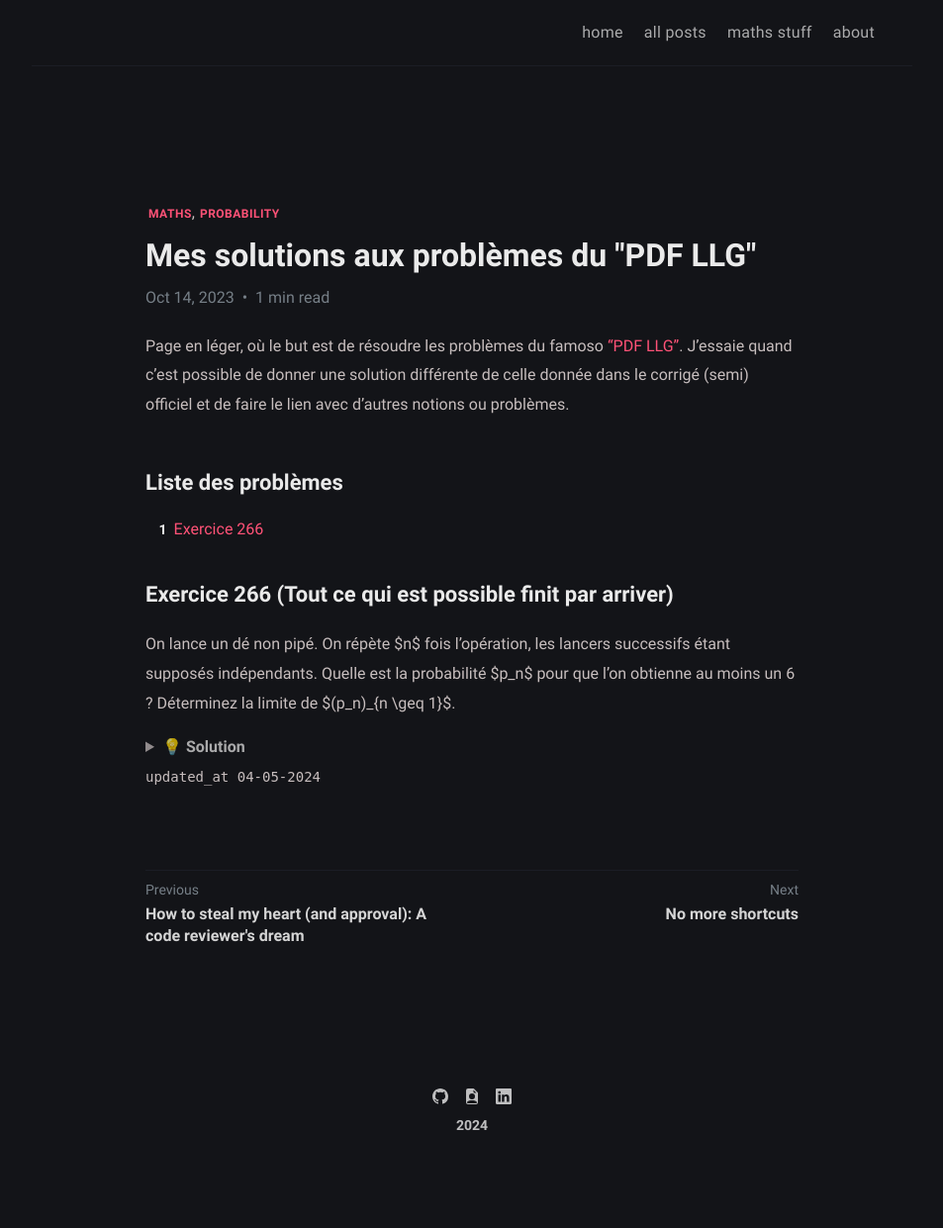
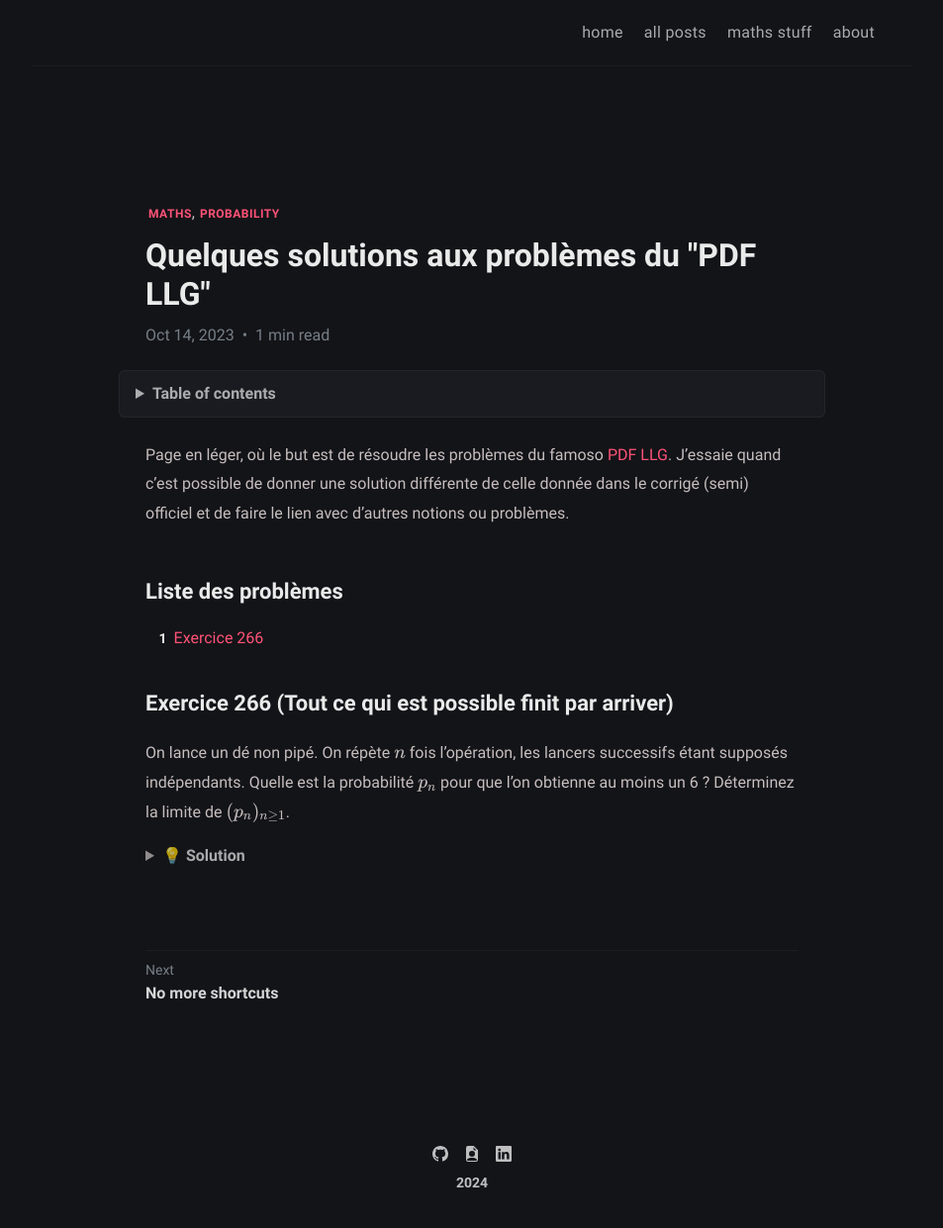
Before and after one commit to Cyril9227/cyril9227.github.io, a Jekyll site: the page built from _posts/llg/2023-10-14-llg.md, in a window 1280 px wide. Shown: the whole page at 99% size, without its empty margins (163-1116 px from the left). Built offline with Jekyll 4.4.1, drawn with Linux system fonts in a browser that asks for light colours; nearby versions of some CDN libraries; some web fonts are replaced; the table of contents is made by our own code; before the commit the page ends 1183 px from its top, so only the background shows below that; some of the changed lines change nothing that is shown.

Commit message:
maths formating ?

```diff
--- a/_posts/how-to-steal-my-heart-and-approval-a-code-reviewers-dream/2023-10-14-how-to-steal-my-heart-and-approval-a-code-reviewers-dream.md
+++ /dev/null
@@ -1,243 +0,0 @@
----
-title: "How to steal my heart (and approval): A code reviewer's dream"
-date: 2023-10-14 08:38:03 +00:00
-modified: 2024-05-04 10:30:02 +00:00
-tags: [tech]
-description: What, why and how to review changed code.
-toc: true
----
-Before diving into the topic of code reviews, I will be very presumptuous and make a ridiculous assumption: **we need to live**. If you disagree and/or are depressed, please continue reading not because I will cure your depression, but because I list some ideas that *might* motivate you and your team to do some code reviews.
-
-# Back to the basics
-To live, we need to access some **essential resources** (e.g., water, that’s it really). We can easily access them by **paying money**. Furthermore, by paying money, we can access more things that make us comfortable and **happy**.
-
-But **how do we earn money** exactly?
-
-A common way to earn money is to **solve problems** where the solution is rewarded with money.
-
-Usually
-- the *bigger* the problem is, the bigger the reward is
-- the *better* (i.e., higher quality) the solution is, the bigger the reward is
-
-So, we have 2 clearly defined **goals** now:
-1. Solve bigger problems
-2. Come up with better solutions
-
-Solving bigger problems is easy: just **hire more** people! However, there is a caveat; this **decreases the reward** of the solutions.
-
-# Solving "bigger and better"
-Hiring more people decreases the *quality* of the solution, and it's pretty hard to maintain or increase it. This problem is commonly known as the **project management triangle**[.](https://en.wikipedia.org/wiki/Project_management_triangle)
-
-<figure>
-	<img src="/how-to-steal-my-heart-and-approval-a-code-reviewers-dream/project-management-triangle-with-comments.png" alt="project management triangle with comments">
-	<figcaption>The project management triangle (with comments, read the next paragraph)</figcaption>
-</figure>
-
-Imagine that we are a dot in the triangle. We may only stay in a single spot. According to this triangle, when we hire more people, the cost will increase, so the time and the amount of features it introduces will decrease.
-
-Depending on the business model, the project managers might be more lenient on one side; however, most businesses aim to be in the middle. Luckily, there are **many examples** of companies and their practices which **proved to be successful** in solving big problems by managing many people and yet maintaining a high quality for their solutions. So, I went through some of the most money-generating big and tech businesses, and read their **Software Engineering handbooks** (e.g., [Google's handbook](https://abseil.io/resources/swe-book)). I learned how they achieve high-quality solutions with many people, and I will be sharing my understanding.
-
-# Why review someone else code?
-
-## The best of ~~both~~ all worlds
-While trying to solve big problems, companies need higher solution output, so they hire more problem solvers. Imagine we are at one of those companies trying to solve a big problem, and have enough of good problem solvers. If we ask the same problem to 50 of them, we will (or might) get 50 different answers.
-
-Within those 50 answers, there will be answers which are:
-- more **correct** (e.g., satisfies all acceptance criteria)
-- **easier to understand/readable** (e.g., has cleaner variable/function/class names)
-- more **efficient** (e.g., has lower time/space complexity)
-- more **stylish** (e.g., follows the team's/company's/language's styling guides and best practices)
-- more **maintainable** (e.g., causes less bugs in the future)
-- more **bug-free**
-- more **tested** (e.g., has more test cases )
-- more **documented**
-- and more mores...
-
-What if we could combine the most correct solution with the most readable, and then **combine the rest of the qualities** in the list...
-
-**It's possible!** At least to some extent.
-
-We pick the most bug-free solution...
-And we pick the most readable solution...
-Then, we ask them to peer review each other's code...
-
-YES! WE JUST DISCOVERED THE TERM **"CODE REVIEW"** 🥳👯🪩🥂
-
-Due to time constraints, we can't compare every single solution to each other, but we can hire better problem solvers and make only a few review each other's code.
-
-Furthermore, imagine the peer review was done not just verbally, but also written. So, the changes and comments will act as a **historical record**.
-
-## Sharing is caring
-
-As well as achieving a high quality, code review has other benefits.
-
-- Every engineer gets to know more of the codebase
-	- More engineers can implement more solutions
-	- When someone quits, not too many resources are spent relearning that particular codebase
-- Decreases imposter syndrome
-	- Once in a blue moon, the reviewer might see some shit code and feel good about themselves for thinking "I can do better than that"
-- It makes the engineer feel a part of the (bigger) team
-
-# How to review the code?
-
-Surprisingly, **Google doesn't have a strict set of rules** on how to perform code reviews. They found out that when creative solutions are required, stricter environments perform worse compared to more relaxed environments.
-
-## Dividing the workload
-
-However, there are 3 main points that Google likes to pay specific attention to:
-- **correctness**
-- **consistency**
-- **language readability/code quality**
-
-And they distribute these responsibilities to **3 roles**:
-
-1. The first role (who is familiar with the code and passed "the process of code readability training in a particular language") approves the correctness
-	<details>
-	<summary>correctness <i>(click on the "▶" to expand!)</i></summary>
-	<ul>
-		<li><b>Correctness</b>: Is the expected behaviour equal to the current behaviour? Can I answer "Why would this solution NOT work"?</li>
-			<ul>
-				<li><b>Scope</b>: Is there any part of the change that is out-of-scope?</li>
-				<li><b>Planning</b>: Did the author make any assumptions?</li>
-				<li><b>Different parts</b>:</li>
-				<ul>
-					<li><b>Data structure</b>: Could we reuse existing ones? Are there any memory leaks?</li>
-					<li><b>Algorithm</b>: Does it have optimal space and time complexity?</li>
-					<li><b>Design</b>: Carefully inspect the design and compare it with the current result.</li>
-					<li><b>Security</b>: Is any secret exposed?</li>
-				</ul>
-				<li><b>Outside the box</b>: Did the author consider and handle edge cases?</li>
-				<li><b>Tests</b>: Does the code have automated tests that cover all the new functionality including edge cases?</li>
-				<li><b>Documentation</b>: Did the developer update the relevant documentation?</li>
-			</ul>
-	</ul>
-	</details>
-
-2. The second role (i.e., an *owner* who is a senior and has deep knowledge of this codebase) approves that the code is appropriate for this particular part of the codebase
-	<details>
-	<summary>consistency</summary>
-	<ul>
-		<li><b>Consistency</b>: Is there any part that can be rewritten with existing functions/variables? Answering this question requires good knowledge of the codebase.</li>
-		<ul>
-			<li><b>Modularisation/Maintainability</b>: Is the code flexible enough to be reused in the <i>near</i> future?</li>
-		</ul>
-	</ul>
-	</details>
-
-3. The third role (who is not very familiar with the particular codebase) approves the language readability
-	<details>
-	<summary>language readability/code quality</summary>
-	<ul>
-		<li><b>Language readability/code quality</b>: Can I read the diff seamlessly?</li>
-		<ul>
-			<li><b>Naming</b>: Did the author choose clear names for variables, classes, methods, etc.?</li>
-			<li><b>Style</b>: Does the code follow our style guides (e.g., ESLint rules, Prettier rules, some of <a href="http://google.github.io/styleguide/">Google's style guide</a>)? Don't make comments on personal preference.</li>
-		</ul>
-	</ul>
-	</details>
-
-These roles may be done by different individuals, but usually, **the same person does all three**.
-
-## Human shortcuts
-
-Google introduced some **abbreviations** to speed up the code reviewing. The most popular abbreviations that are used by the reviewer are:
-- **LGTM** (looks good to me): Approves the comprehensiveness and correctness of the change.
-- **FYI** (for your information): No action is required, but note to the author.
-- **PTAL** (please take another look): When the reviewer disagrees with the owner, they should recommend an alternative solution and ask the reviewer to take another look at their comment.
-
-## Robot shortcuts
-
-Google has a step before submitting the change: **presubmit**. A presubmit process is an automated process that runs **tests**, **linters**, and **formatters** before submitting the change. This helps to scale the code by reducing the workload of engineers.
-
-## Further best practices
-
-### When coming up with a change request...
-
-- **Optimise for the reader**
-	- Write good descriptions
-	- Write the summary of the change
-	- Explain "why" this was the proposed change
-	- Include a demo (e.g., if it's a front end change)
-- **Keep the change under 200 lines**
-	- Easier to digest individually
-	- Introduces fewer merging conflicts
-	- Easier to find bugs
-- **Review the change within 24 working hours**
-	- A shipped solution is more important than a work-in-progress change
-	- As an author, coming back at the code after some time working on something different can be mentally exhausting
-
-### When reviewing a code...
-
-- **Be polite and professional**
-	- Butchering and being "brutally honest" discourages the author from providing more solutions
-- **Cherish the author's solution**
-	- ✅ I loved how you solved X!
-- **Don't assume**
-- **Ask anything that is unclear**
-- **Replace commanding with asking**
-	- ❌ Record a demo for god's sake!
-	- ✅ Can you record a demo?
-- **Replace "you" with "we"**
-	- ❌ Can you record a demo?
-	- ✅ Can we have a demo?
-- **Don't reject a change just because the approach is different**
-	- As long as the given solution is within the agreed standards, don't point out an approach just because it's your personal preference
-
-# Conclusion
-
-We started the discussion with needing money to live and be happier. Then, we mentioned how to make money (e.g., solving problems), and what increases the monetary reward (e.g., the bigger the problem and the better the solution, the bigger the reward).
-
-After finding the motivation to do bigger and better, we provided an example to find the origins of code review. Then, we went into detail on why code review is important, and the best practices that Google follows to maximise the reward.
-
-# TL;DR
-
-- Code review is a peer review and a historical record of that change.
-- Code review improves the solutions by combining better qualities of different solutions and perspectives.
-- Code review helps with sharing knowledge, decreasing imposter syndrome, and making the engineer feel part of a team.
-- Avoid setting strict rules, because creative solutions require relaxed environments.
-- When reviewing a code, check for the following qualities:
-	<details>
-	<summary>correctness <i>(click on the "▶" to expand!)</i></summary>
-	<ul>
-		<li><b>Correctness</b>: Is the expected behaviour equal to the current behaviour? Can I answer "Why would this solution NOT work"?</li>
-			<ul>
-				<li><b>Scope</b>: Is there any part of the change that is out-of-scope?</li>
-				<li><b>Planning</b>: Did the author make any assumptions?</li>
-				<li><b>Different parts</b>:</li>
-				<ul>
-					<li><b>Data structure</b>: Could we reuse existing ones? Are there any memory leaks?</li>
-					<li><b>Algorithm</b>: Does it have optimal space and time complexity?</li>
-					<li><b>Design</b>: Carefully inspect the design and compare it with the current result.</li>
-					<li><b>Security</b>: Is any secret exposed?</li>
-				</ul>
-				<li><b>Outside the box</b>: Did the author consider and handle edge cases?</li>
-				<li><b>Tests</b>: Does the code have automated tests that cover all the new functionality including edge cases?</li>
-				<li><b>Documentation</b>: Did the developer update the relevant documentation?</li>
-			</ul>
-	</ul>
-	</details>
-	<details>
-	<summary>consistency</summary>
-	<ul>
-		<li><b>Consistency</b>: Is there any part that can be rewritten with existing functions/variables? Answering this question requires good knowledge of the codebase.</li>
-		<ul>
-			<li><b>Modularisation/Maintainability</b>: Is the code flexible enough to be reused in the <i>near</i> future?</li>
-		</ul>
-	</ul>
-	</details>
-	<details>
-	<summary>language readability/code quality</summary>
-	<ul>
-		<li><b>Language readability/code quality</b>: Can I read the diff seamlessly?</li>
-		<ul>
-			<li><b>Naming</b>: Did the author choose clear names for variables, classes, methods, etc.?</li>
-			<li><b>Style</b>: Does the code follow our style guides (e.g., ESLint rules, Prettier rules, some of <a href="http://google.github.io/styleguide/">Google's style guide</a>)? Don't make comments on personal preference.</li>
-		</ul>
-	</ul>
-	</details>
-- Automate processes to decrease the workload of the reviewer.
-- Optimise for the reader, over-communicate.
-- Keep the change short, less than 200 lines.
-- Review a change within 24 hours, done work is better than undone work.
-- Never assume, always ask.
-- Be kind.
--- a/_posts/llg/2023-10-14-llg.md
+++ b/_posts/llg/2023-10-14-llg.md
@@ -1,14 +1,25 @@
 ---
-title: 'Mes solutions aux problèmes du "PDF LLG"'
+title: 'Quelques solutions aux problèmes du "PDF LLG"'
 date: 2023-10-14 08:38:03 +00:00
-modified: 2024-05-04 10:30:02 +00:00
 tags: [maths, probability]
-toc: false
-usemathjax: true
+toc: true
 ---
+<link rel="stylesheet" href="https://cdn.jsdelivr.net/npm/katex@0.13.18/dist/katex.min.css">
+<script defer src="https://cdn.jsdelivr.net/npm/katex@0.13.18/dist/katex.min.js"></script>
+<script defer src="https://cdn.jsdelivr.net/npm/katex@0.13.18/dist/contrib/auto-render.min.js"></script>
+<script>
+  document.addEventListener("DOMContentLoaded", function() {
+    renderMathInElement(document.body, {
+      delimiters: [
+        {left: "$$", right: "$$", display: true},
+        {left: "$", right: "$", display: false}
+      ]
+    });
+  });
+</script>
 
 
-Page en léger, où le but est de résoudre les problèmes du famoso ["PDF LLG"](https://www.louislegrand.fr/wp-content/uploads/2022/01/EXOS-TERMINALE3-3-AVECDESSIN.pdf). J'essaie quand c'est possible de donner une solution différente de celle donnée dans le corrigé (semi) officiel et de faire le lien avec d'autres notions ou problèmes.
+Page en léger, où le but est de résoudre les problèmes du famoso [PDF LLG](https://www.louislegrand.fr/wp-content/uploads/2022/01/EXOS-TERMINALE3-3-AVECDESSIN.pdf). J'essaie quand c'est possible de donner une solution différente de celle donnée dans le corrigé (semi) officiel et de faire le lien avec d'autres notions ou problèmes.
 
 ## Liste des problèmes
 
```
